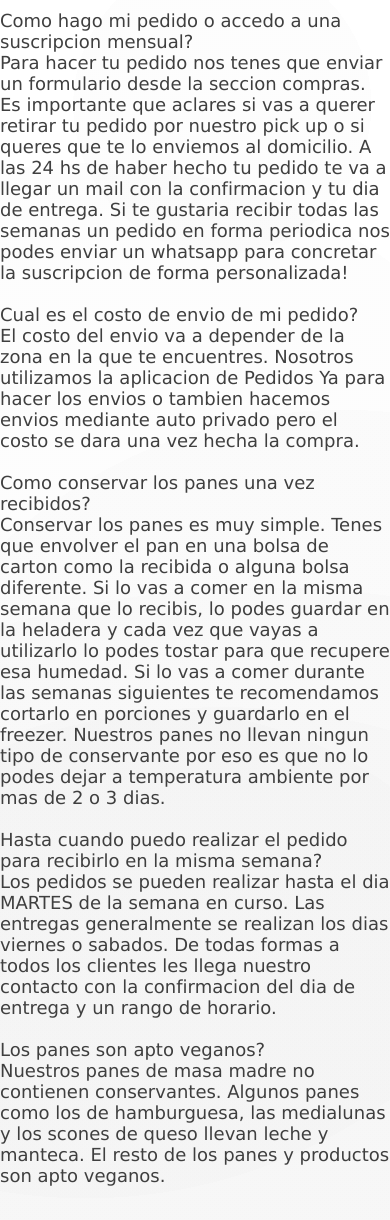
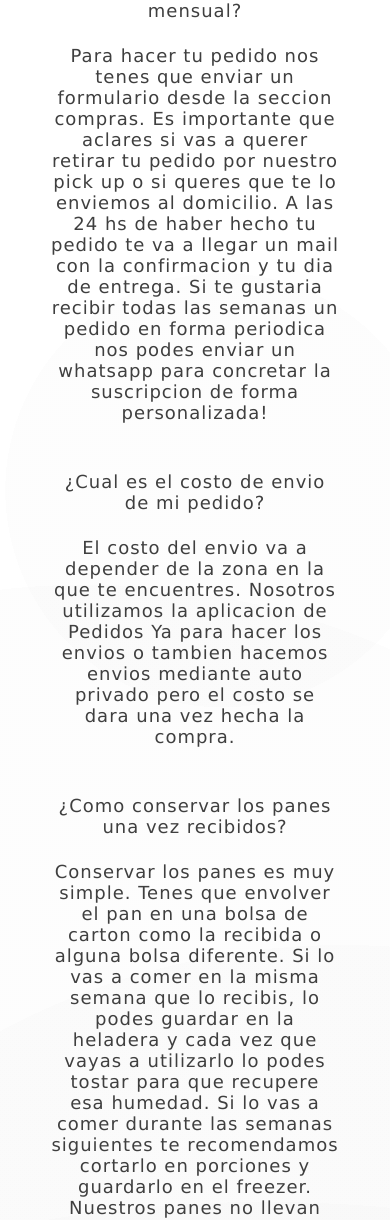
Before and after one commit to SantiagoGiorgi/PaneHaus, a plain HTML site: page pages/preguntas.html in a window 390 px wide. Shown: the part 724-1944 px from the top of the page. Drawn offline with Linux system fonts and the light colour scheme.

Commit message:
agregue los media queries que faltaban para que sea responsive

```diff
--- a/css/estilos.css
+++ b/css/estilos.css
@@ -130,6 +130,7 @@ section.encabezadoInicio h1 {
     margin-bottom: 30px;
     position: relative;
     animation: text 3s 1;
+    text-align: center;
 }
 
 section.imagenesIni {
@@ -233,8 +234,13 @@ footer div p {
 
 @media screen and (max-width: 768px) {
     footer {
+        display: flex;
+        flex-direction: column;
         /* valor no wrap, para que no se baje en tamaños desde 768px */
         flex-wrap:  wrap;
+    }
+    footer div {
+        margin: 20px;
     }
 }
 
@@ -246,7 +252,7 @@ footer div p {
         "encabezadoInicio"
         "imagenesProducto"
         "footerRedes";
-    grid-template-columns: 1fr;
+    grid-template-columns: 100%;
     grid-template-rows: auto auto auto auto auto;
 }
 
@@ -278,6 +284,26 @@ section.imagenesProducto p {
     font-weight: bolder;
 }
 
+@media screen and (max-width: 768px) {
+    section.imagenesProducto {
+        display: flex;
+        flex-direction: column;
+        flex-wrap:  wrap;
+        overflow: hidden;
+
+    }
+    section.encabezadoInicio h1{
+        font-size: 20px;
+    }
+    section.textoInicio p{
+        font-size: 15px;
+    }
+    section ul.preguntas li p{
+        font-size: 10px;
+    }
+}
+
+
 * {
     box-sizing: border-box;
     margin: 0;
@@ -299,8 +325,18 @@ section.imagenesIni iframe {
         "Lucida Sans Unicode", Geneva, Verdana, sans-serif;
 }
 
-.Preguntas {
+.preguntas {
     list-style-type: none;
+    text-shadow: initial;
+    color: #000000;
+    text-align: center;
+    font-size: 20px;
+    font-family: "Roboto";
+    font-weight: 300;
+    margin: 50px;
+    letter-spacing: 1px;
+    position: relative;
+    animation: text 3s 1;
 }
 
  section.form {
--- a/pages/preguntas.html
+++ b/pages/preguntas.html
@@ -16,7 +16,7 @@
 					<li><a href="comprar.html">COMPRAR</a></li>
 					<li><a href="producto.html">PRODUCTOS</a></li>
 					<li><a href="contacto.html">CONTACTO</a></li>
-					<li><a href="preguntas.html">PREGUNTAS FRECUENTES</a></li>
+					<li><a href="preguntas.html">FAQ'S</a></li>
 			</ul>
 		</nav>
 	</header>
@@ -26,20 +26,20 @@
 		<section class="encabezadoInicio">
 		<h1>PREGUNTAS FRECUENTES</h1>
 	</section>
-	<div>
-		<ul class="Preguntas">
-			<li> Como hago mi pedido o accedo a una suscripcion mensual?</li>
-				<p>Para hacer tu pedido nos tenes que enviar un formulario desde la seccion compras. Es importante que aclares si vas a querer retirar tu pedido por nuestro pick up o si queres que te lo enviemos al domicilio. A las 24 hs de haber hecho tu pedido te va a llegar un mail con la confirmacion y tu dia de entrega. Si te gustaria recibir todas las semanas un pedido en forma periodica nos podes enviar un whatsapp para concretar la suscripcion de forma personalizada!</p> <br>
-			<li> Cual es el costo de envio de mi pedido?</li>
-				<p>El costo del envio va a depender de la zona en la que te encuentres. Nosotros utilizamos la aplicacion de Pedidos Ya para hacer los envios o tambien hacemos envios mediante auto privado pero el costo se dara una vez hecha la compra.</p> <br>
-			<li> Como conservar los panes una vez recibidos?</li>
-				<p> Conservar los panes es muy simple. Tenes que envolver el pan en una bolsa de carton como la recibida o alguna bolsa diferente. Si lo vas a comer en la misma semana que lo recibis, lo podes guardar en la heladera y cada vez que vayas a utilizarlo lo podes tostar para que recupere esa humedad. Si lo vas a comer durante las semanas siguientes te recomendamos cortarlo en porciones y guardarlo en el freezer. Nuestros panes no llevan ningun tipo de conservante por eso es que no lo podes dejar a temperatura ambiente por mas de 2 o 3 dias.</p> <br>
-			<li> Hasta cuando puedo realizar el pedido para recibirlo en la misma semana?</li>
-				<p>Los pedidos se pueden realizar hasta el dia MARTES de la semana en curso. Las entregas generalmente se realizan los dias viernes o sabados. De todas formas a todos los clientes les llega nuestro contacto con la confirmacion del dia de entrega y un rango de horario.</p> <br>
-			<li> Los panes son apto veganos?</li>
+	<section>
+		<ul class="preguntas">
+			<li> ¿Como hago mi pedido o accedo a una suscripcion mensual?</li> <br>
+				<p>Para hacer tu pedido nos tenes que enviar un formulario desde la seccion compras. Es importante que aclares si vas a querer retirar tu pedido por nuestro pick up o si queres que te lo enviemos al domicilio. A las 24 hs de haber hecho tu pedido te va a llegar un mail con la confirmacion y tu dia de entrega. Si te gustaria recibir todas las semanas un pedido en forma periodica nos podes enviar un whatsapp para concretar la suscripcion de forma personalizada!</p> <br> <br>
+			<li> ¿Cual es el costo de envio de mi pedido?</li><br>
+				<p>El costo del envio va a depender de la zona en la que te encuentres. Nosotros utilizamos la aplicacion de Pedidos Ya para hacer los envios o tambien hacemos envios mediante auto privado pero el costo se dara una vez hecha la compra.</p> <br> <br>
+			<li> ¿Como conservar los panes una vez recibidos?</li><br>
+				<p> Conservar los panes es muy simple. Tenes que envolver el pan en una bolsa de carton como la recibida o alguna bolsa diferente. Si lo vas a comer en la misma semana que lo recibis, lo podes guardar en la heladera y cada vez que vayas a utilizarlo lo podes tostar para que recupere esa humedad. Si lo vas a comer durante las semanas siguientes te recomendamos cortarlo en porciones y guardarlo en el freezer. Nuestros panes no llevan ningun tipo de conservante por eso es que no lo podes dejar a temperatura ambiente por mas de 2 o 3 dias.</p> <br> <br>
+			<li> ¿Hasta cuando puedo realizar el pedido para recibirlo en la misma semana?</li><br>
+				<p>Los pedidos se pueden realizar hasta el dia MARTES de la semana en curso. Las entregas generalmente se realizan los dias viernes o sabados. De todas formas a todos los clientes les llega nuestro contacto con la confirmacion del dia de entrega y un rango de horario.</p> <br> <br>
+			<li> ¿Los panes son apto veganos?</li><br>
 				<p>Nuestros panes de masa madre no contienen conservantes. Algunos panes como los de hamburguesa, las medialunas y los scones de queso llevan leche y manteca. El resto de los panes y productos son apto veganos.</p>
 			</ul>
-	</div>
+
 	</section>
 	<br> </br>
 <footer class= "footerRedes">
```
Also changed, not shown: pages/comprar.html (+1 -1 lines), pages/contacto.html (+1 -1 lines), pages/producto.html (+1 -1 lines).
